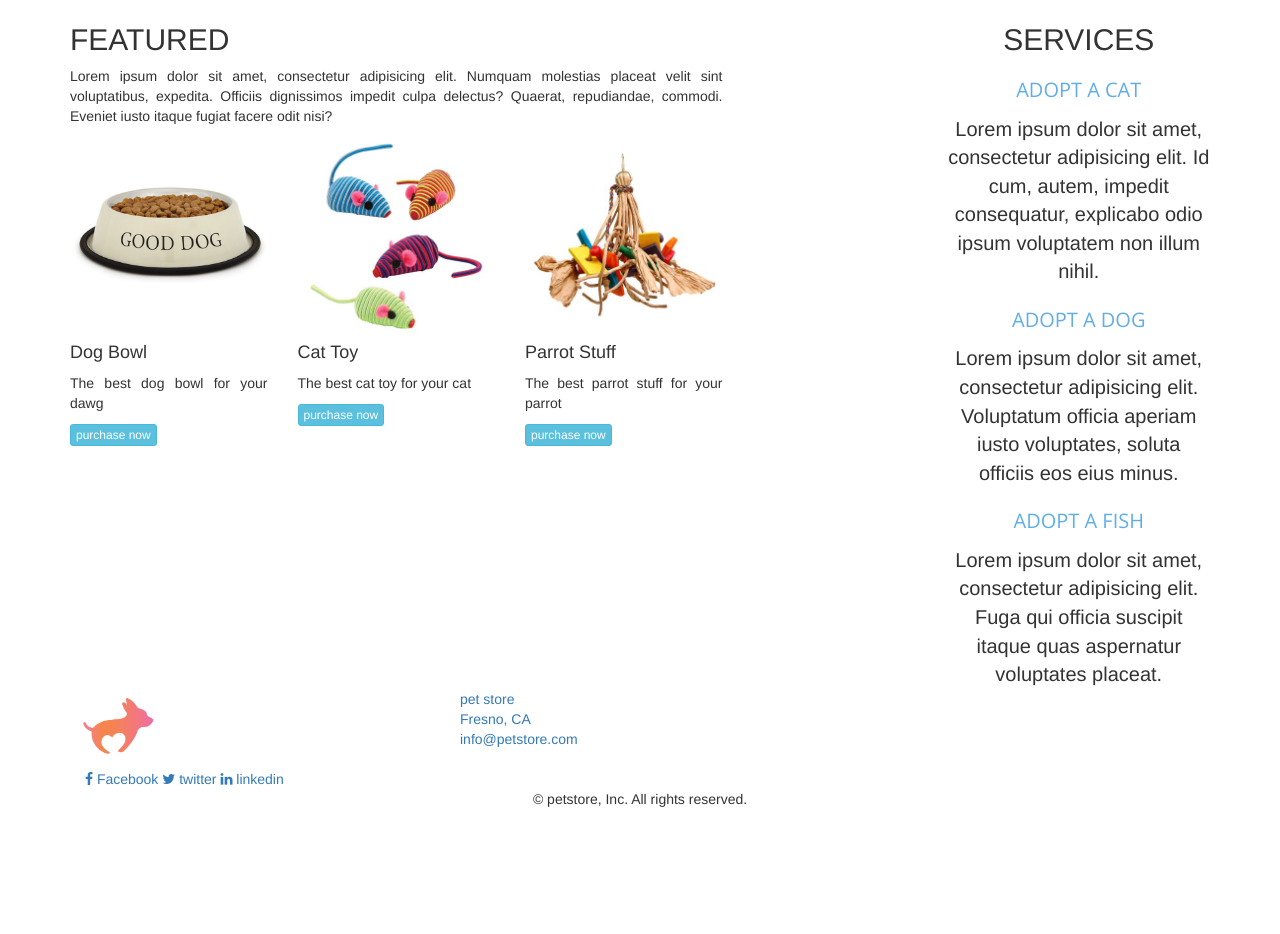
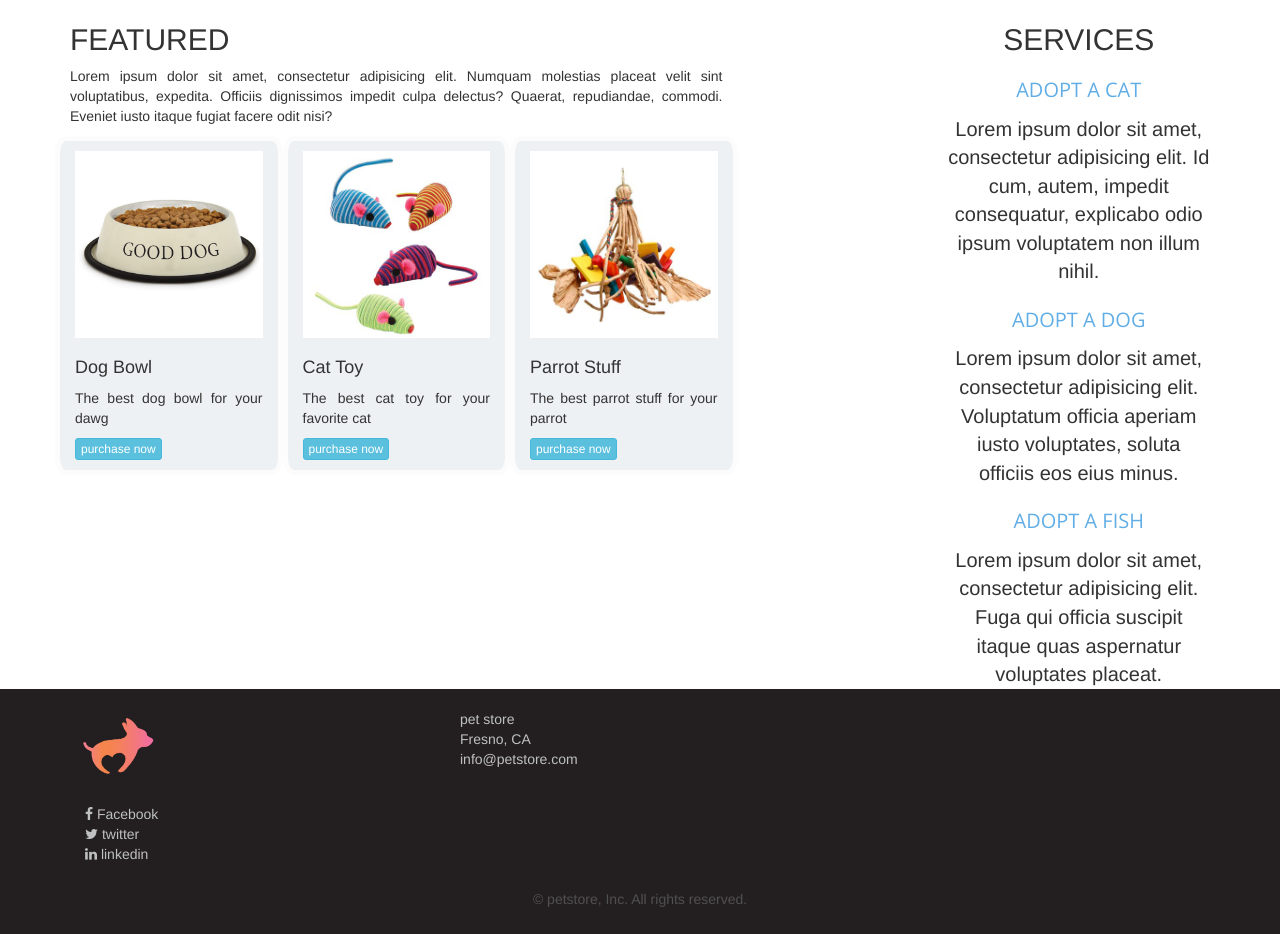
Before and after one commit to Joshuadlc/pet-store, a plain HTML site: page index.html in a window 1280 px wide. Shown: the part 548-1482 px from the top of the page. Before the commit the page ends 1367 px from the top, so only its background shows below. Drawn offline with nearby package versions, Linux system fonts and the light colour scheme.

Commit message:
updated footer styles

```diff
--- a/css/styles.css
+++ b/css/styles.css
@@ -43,3 +43,50 @@ a:hover {
 	font-weight:300;
 	color: #fff;
 }
+
+.featured {
+	margin-bottom: 60px;
+}
+
+.product {
+	background-color:#edf1f4;
+	border-radius: 5%;
+	border: 5px solid rgb(252, 252, 252);
+}
+
+.img-box {
+	margin:10px 0px;
+}
+
+.product a {
+	margin-bottom: 10px;
+}
+
+/*footer*/
+footer {
+	background-color:#231f20;
+	padding-top:20px;
+}
+
+footer a {
+	color:#bfc0c1;
+}
+
+.contact-info {
+	paddinng-top:15px;
+	padding-left:40px;
+	border-right:1px solid #333;
+	border-left:1px solid #333;
+}
+
+
+.social {
+	padding:15px;
+}
+
+footer .fine-print {
+	margin-top: 10px;
+	margin-bottom:15px;
+	color:#505050;
+}
+/*end of footer*/
--- a/index.html
+++ b/index.html
@@ -40,7 +40,7 @@
 			<div class="row">
 				<div class="col-sm-4 product">
 					<div class="row">
-						<div class="col-xs-6 col-sm-12">
+						<div class="col-xs-6 col-sm-12 img-box">
 							<img src="img/product1.jpg" alt="" class="img-responsive">
 						</div>
 						<div class="col-xs-6 col-sm-12">
@@ -52,19 +52,19 @@
 				</div> <!-- end of first product -->
 				<div class="col-sm-4 product">
 					<div class="row">
-						<div class="col-xs-6 col-sm-12">
+						<div class="col-xs-6 col-sm-12 img-box">
 							<img src="img/product2.jpg" alt="" class="img-responsive">
 						</div>
 						<div class="col-xs-6 col-sm-12">
 							<h4>Cat Toy</h4>
-							<p>The best cat toy for your cat</p>
+							<p>The best cat toy for your favorite cat</p>
 							<a href="#" class="btn btn-info btn-xs">purchase now</a>
 						</div>
 					</div>
 				</div> <!-- end of second product -->
 				<div class="col-sm-4 product">
 					<div class="row">
-						<div class="col-xs-6 col-sm-12">
+						<div class="col-xs-6 col-sm-12 img-box">
 							<img src="img/product3.jpg" alt="" class="img-responsive">
 						</div>
 						<div class="col-xs-6 col-sm-12">
@@ -109,15 +109,17 @@
 				</div>
 
 			</div> <!-- address section -->
-			<div class="col-xs-12 col-sm-4">
+			<div class="col-xs-12 col-sm-4 social">
 				<a href="">
 					<i class="fa fa-facebook"></i>
 					<span>Facebook</span>
 				</a>
+				<br>
 				<a href="">
 					<i class="fa fa-twitter"></i>
 					<span>twitter</span>
 				</a>
+				<br>
 				<a href="">
 					<i class="fa fa-linkedin"></i>
 					<span>linkedin</span>
```
